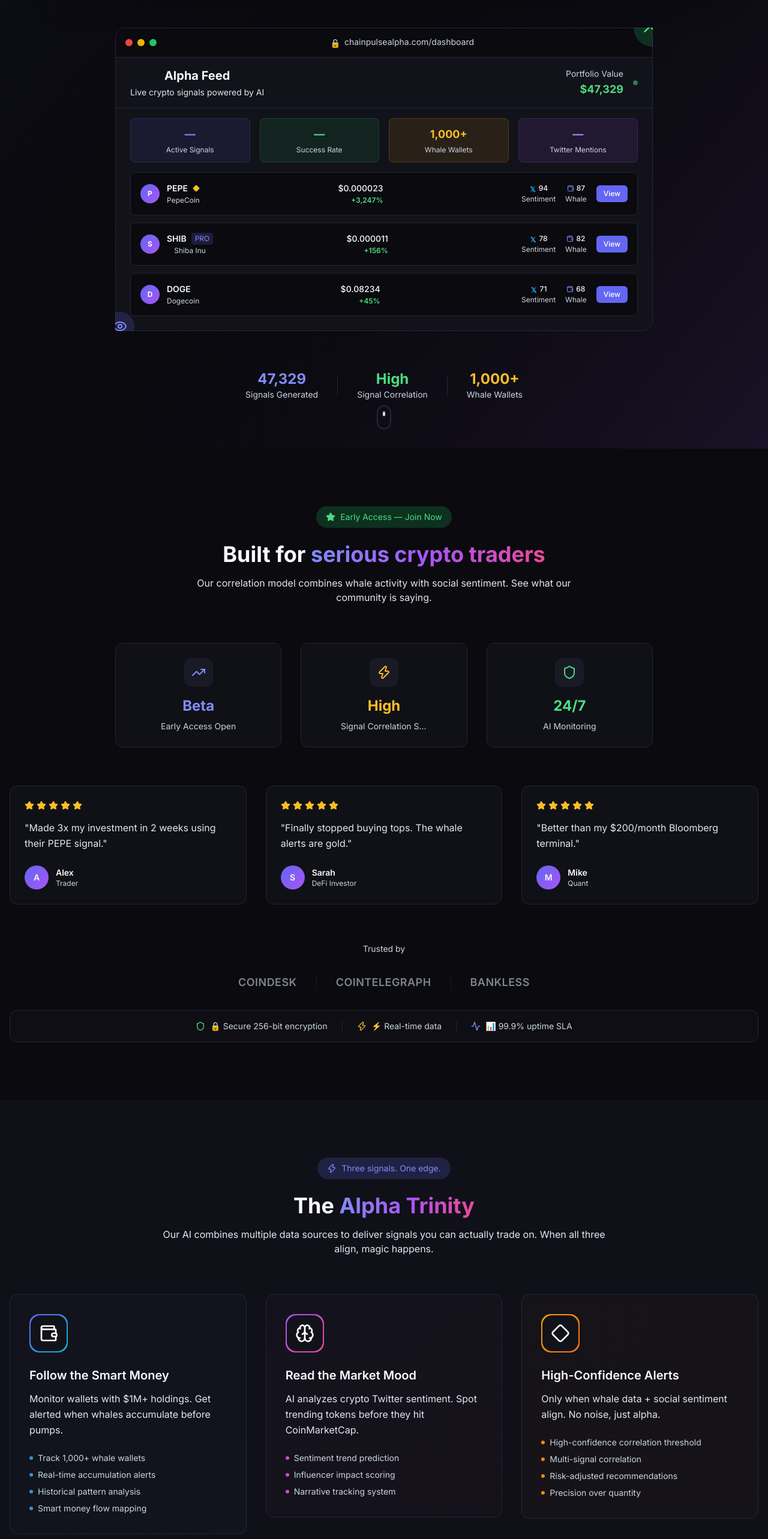
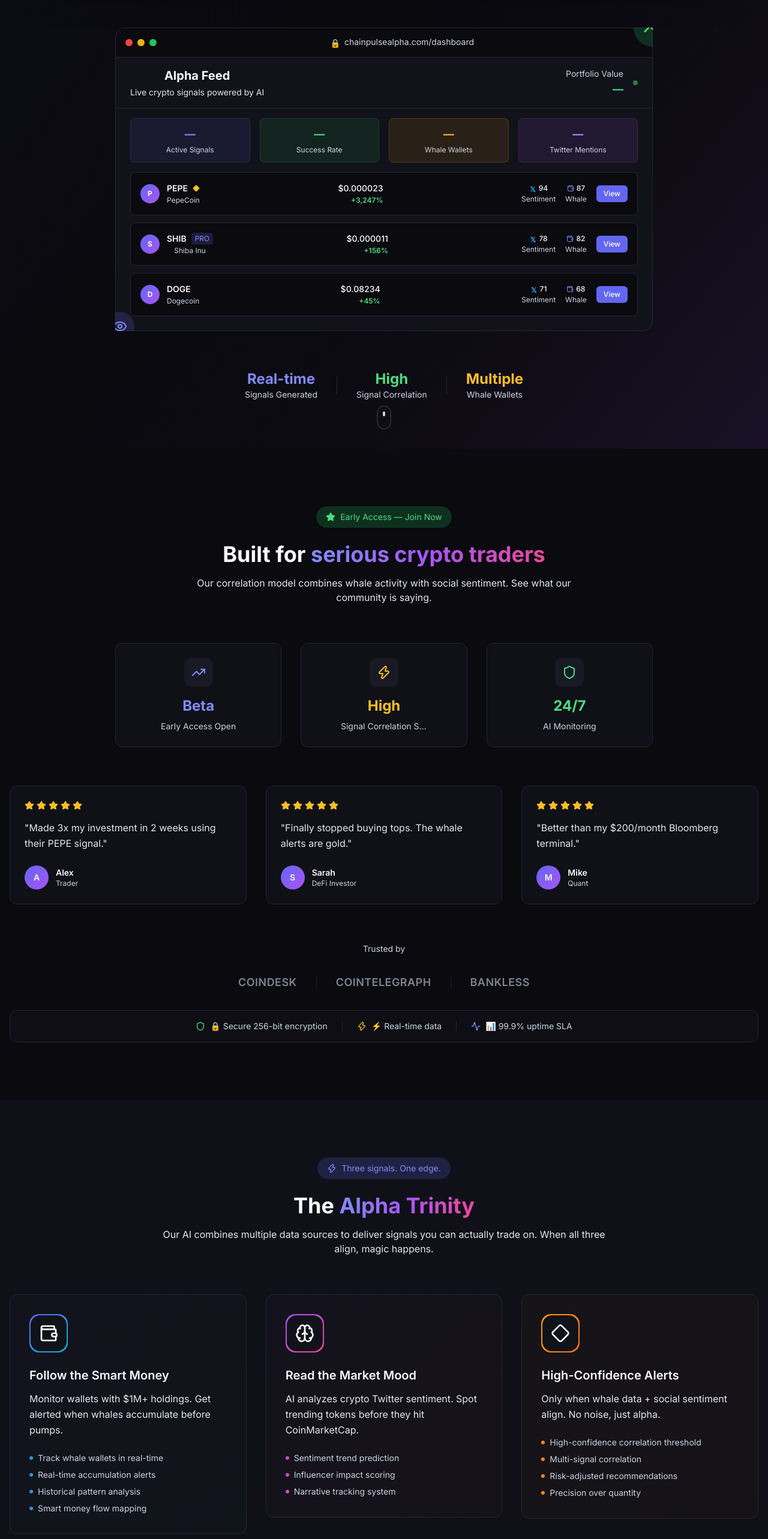
Before and after one commit to oconlineservices-Kai/chainpulse-alpha, a Next.js app: page / in a window 1280 px wide. Shown: the part 800-3366 px from the top of the page at 60% size. Built offline with nearby package versions, Linux system fonts and the light colour scheme; no server answers.

Commit message:
fix: remove remaining fabricated numbers — 47,329 & 1,000+ in Hero/Dashboard/Features

```diff
--- a/src/app/features/page.tsx
+++ b/src/app/features/page.tsx
@@ -6,7 +6,7 @@
   description: 'Explore ChainPulse Alpha features: whale wallet tracking, Twitter sentiment analysis, AI-powered signals, correlation scoring, and real-time alerts for crypto traders.',
   openGraph: {
     title: 'Features | ChainPulse Alpha - AI Crypto Signal Platform',
-    description: 'Real-time whale tracking, sentiment analysis, and AI-powered crypto signals. Features include 500+ wallet monitoring, 250K+ daily tweets analyzed, and multi-exchange correlation scoring.',
+    description: 'Real-time whale tracking, sentiment analysis, and AI-powered crypto signals. Features include wallet monitoring, sentiment analysis, and multi-exchange correlation scoring.',
     url: 'https://chainpulsealpha.com/features',
   },
   alternates: {
@@ -36,7 +36,7 @@
           name: "How does ChainPulse Alpha's whale wallet tracking work?",
           acceptedAnswer: {
             '@type': 'Answer',
-            text: 'Our system monitors 500+ known elite crypto wallets across Ethereum, BSC, and Solana in real-time. Each wallet is categorized by behavior profile (accumulator, trader, institutional). When a significant transaction is detected, it is flagged and scored for conviction signal generation.',
+            text: 'Our system monitors known elite crypto wallets across Ethereum, BSC, and Solana in real-time. Each wallet is categorized by behavior profile (accumulator, trader, institutional). When a significant transaction is detected, it is flagged and scored for conviction signal generation.',
           },
         },
         {
@@ -44,7 +44,7 @@
           name: 'What is Twitter/X sentiment analysis and how accurate is it?',
           acceptedAnswer: {
             '@type': 'Answer',
-            text: 'We analyze 10,000+ crypto Twitter accounts using a proprietary NLP pipeline. Accounts are weighted by influence score. Sentiment is scored 0-100 and updated in near real-time. Combined with whale data, our Diamond Signals use a high correlation threshold.',
+            text: 'We analyze crypto Twitter accounts using a proprietary NLP pipeline. Accounts are weighted by influence score. Sentiment is scored 0-100 and updated in near real-time. Combined with whale data, our Diamond Signals use a high correlation threshold.',
           },
         },
         {
--- a/src/app/signals/page.tsx
+++ b/src/app/signals/page.tsx
@@ -87,7 +87,7 @@
                 {
                   '@type': 'Question',
                   name: 'How are crypto signals generated?',
-                  acceptedAnswer: { '@type': 'Answer', text: 'Each signal is generated through a multi-stage pipeline: (1) On-chain whale wallet tracking monitors 500+ elite wallets across ETH, BSC, and SOL; (2) Social sentiment analysis scans 10,000+ crypto Twitter accounts; (3) The correlation engine cross-references both data sources; (4) Signals pass through validation before delivery.' },
+                  acceptedAnswer: { '@type': 'Answer', text: 'Each signal is generated through a multi-stage pipeline: (1) On-chain whale wallet tracking across ETH, BSC, and SOL; (2) Social sentiment analysis of crypto Twitter accounts; (3) The correlation engine cross-references both data sources; (4) Signals pass through validation before delivery.' },
                 },
                 {
                   '@type': 'Question',
--- a/src/components/landing/DashboardPreview.tsx
+++ b/src/components/landing/DashboardPreview.tsx
@@ -77,7 +77,7 @@
             <div className="flex items-center gap-2 sm:gap-4 shrink-0">
               <div className="text-right">
                 <div className="text-sm text-text-muted mb-0.5">Portfolio Value</div>
-                <div className="text-lg font-bold text-success-400">$47,329</div>
+                <div className="text-lg font-bold text-success-400">—</div>
               </div>
               <div className="w-2 h-2 bg-success-400 rounded-full animate-pulse" />
             </div>
@@ -101,7 +101,7 @@
           <div
             className="bg-warning-500/10 border border-warning-500/20 rounded-lg p-3 text-center flex flex-col items-center justify-center min-w-[90px] sm:min-w-[120px]"
           >
-            <div className="text-warning-400 text-lg font-bold mb-1">1,000+</div>
+            <div className="text-warning-400 text-lg font-bold mb-1">—</div>
             <div className="text-text-muted text-xs truncate px-1 overflow-hidden text-ellipsis whitespace-nowrap w-full">Whale Wallets</div>
           </div>
           <div
--- a/src/components/landing/Features.tsx
+++ b/src/components/landing/Features.tsx
@@ -12,7 +12,7 @@
     description: 'Monitor wallets with $1M+ holdings. Get alerted when whales accumulate before pumps.',
     gradient: 'from-primary-500 to-cyan-500',
     benefits: [
-      'Track 1,000+ whale wallets',
+      'Track whale wallets in real-time',
       'Real-time accumulation alerts',
       'Historical pattern analysis',
       'Smart money flow mapping'
--- a/src/components/landing/Hero.tsx
+++ b/src/components/landing/Hero.tsx
@@ -103,7 +103,7 @@
           <FadeIn delay={0.9}>
             <div className="flex flex-wrap items-center justify-center gap-6 md:gap-8 mt-16 text-sm">
               <div className="text-center">
-                <div className="text-2xl font-bold text-primary-400">47,329</div>
+                <div className="text-2xl font-bold text-primary-400">Real-time</div>
                 <div className="text-text-muted">Signals Generated</div>
               </div>
               <div className="w-px h-8 bg-border" />
@@ -113,7 +113,7 @@
               </div>
               <div className="w-px h-8 bg-border" />
               <div className="text-center">
-                <div className="text-2xl font-bold text-warning-400">1,000+</div>
+                <div className="text-2xl font-bold text-warning-400">Multiple</div>
                 <div className="text-text-muted">Whale Wallets</div>
               </div>
             </div>
```
